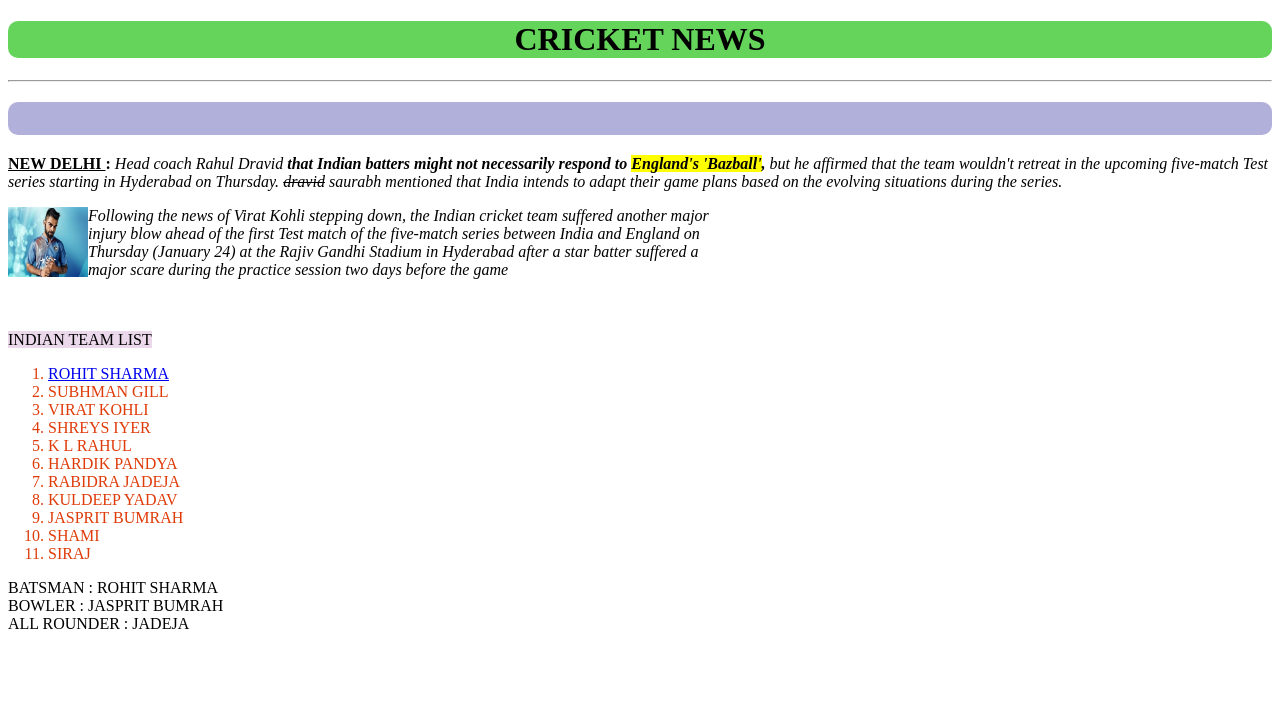
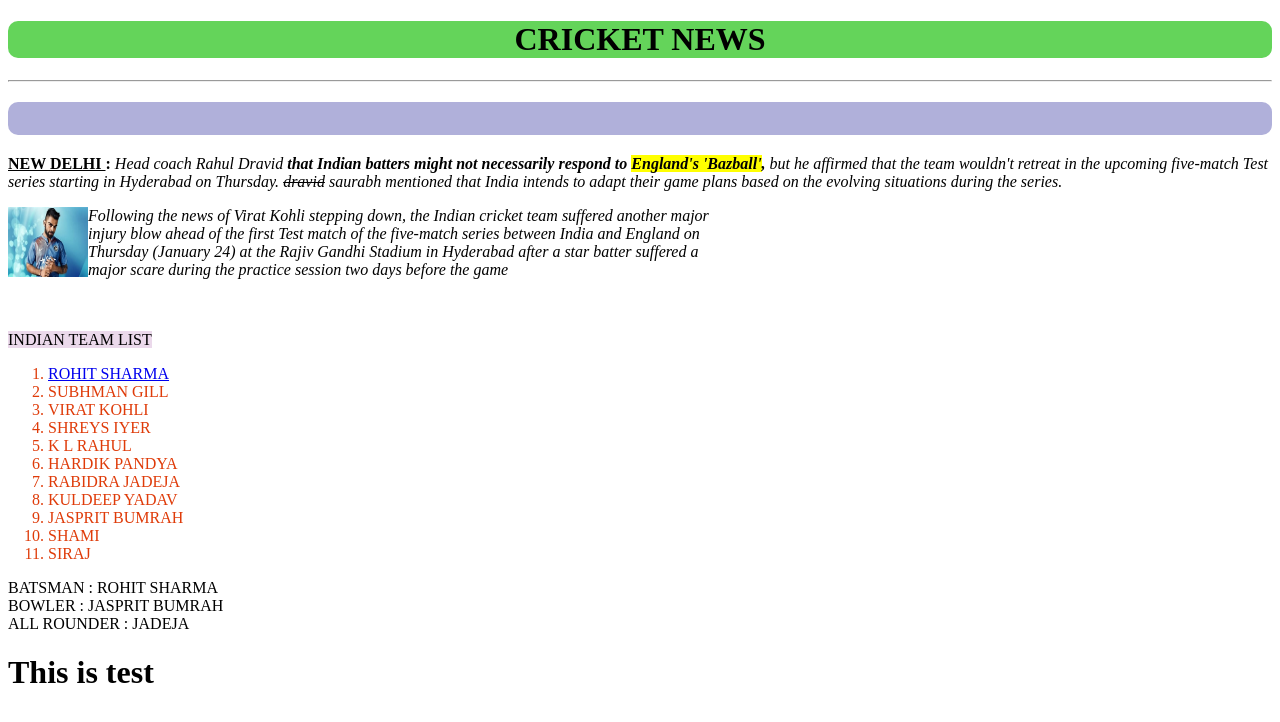
Before and after one commit to san4verma/san4verma, a plain HTML site: page CLASS1/index.html in a window 1280 px wide. Drawn offline with Linux system fonts and the light colour scheme.

Commit message:
commit Changes to be committed: 	modified:   CLASS1/index.html

```diff
--- a/CLASS1/index.html
+++ b/CLASS1/index.html
@@ -38,7 +38,7 @@
         </main>
 
 
-
+ <h1>This is test </h1>
 
 </body>
 </html>
```
